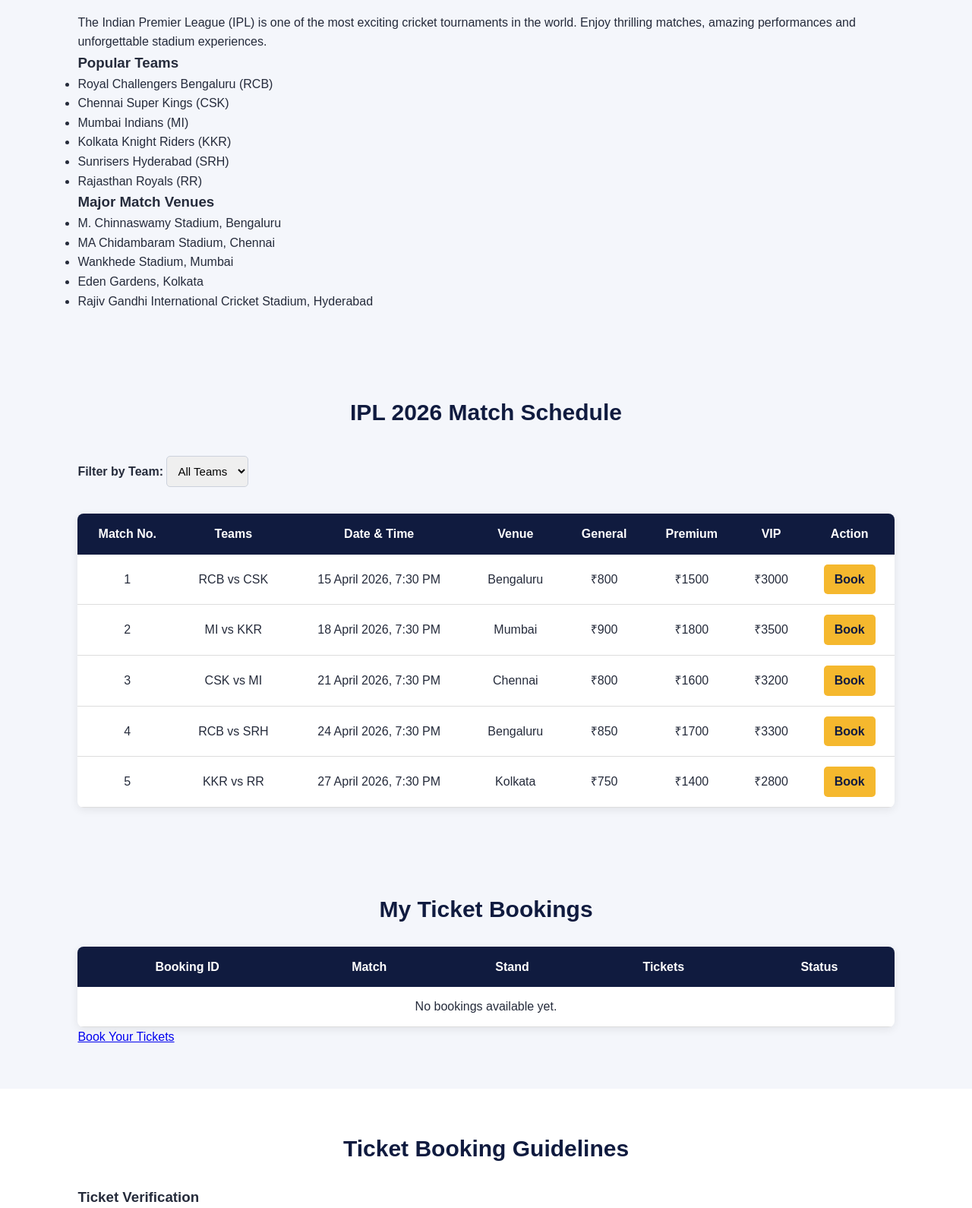
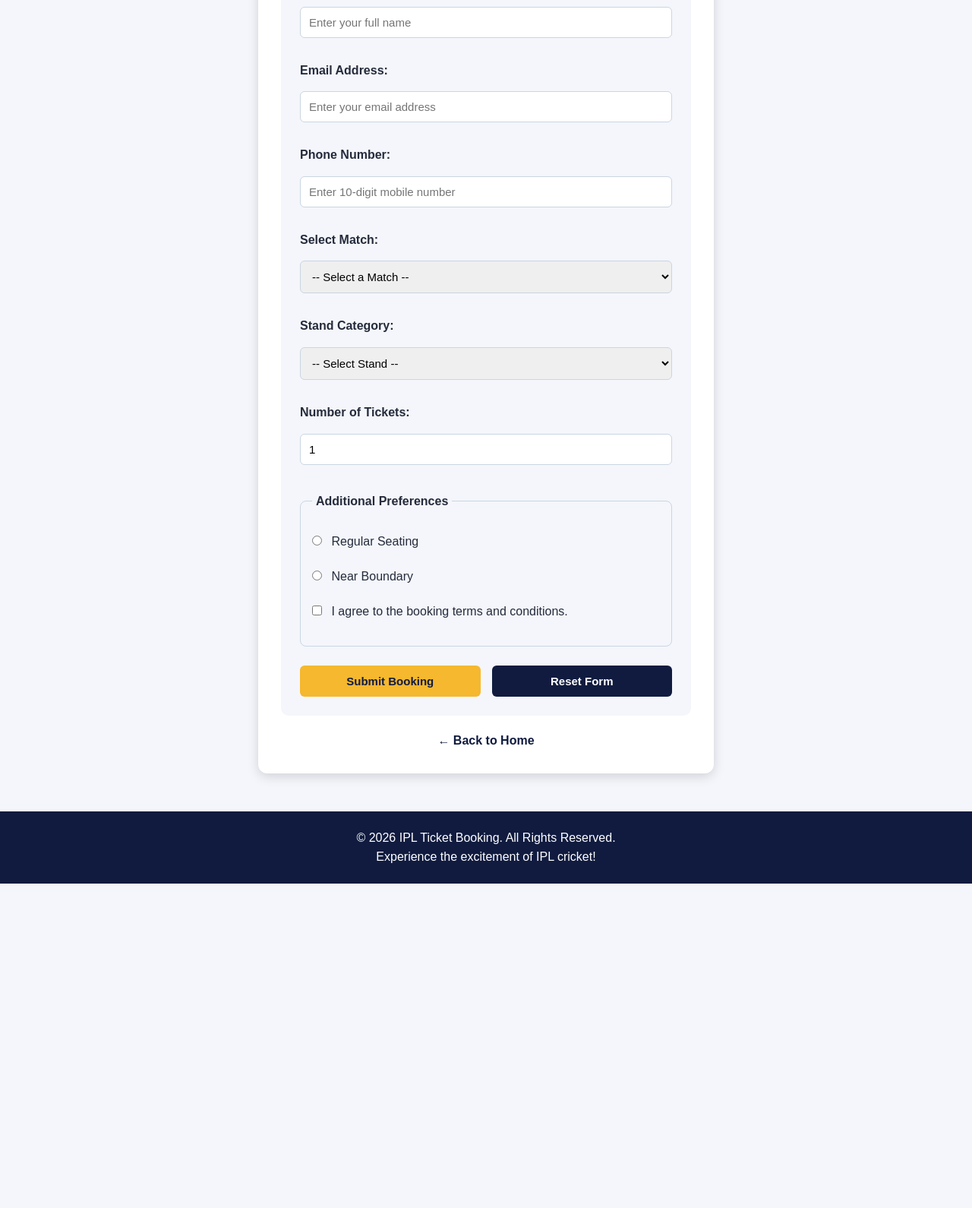
Before and after one commit to prarthana08prarthu/ipl-ticket-booking, a plain HTML site: page index.html in a window 1280 px wide. Shown: the part 311-1901 px from the top of the page at 76% size. After the commit the page ends 1474 px from the top, so only its background shows below. Drawn offline with Linux system fonts and the light colour scheme.

Commit message:
Complete IPL ticket booking website with HTML5 validation

```diff
--- a/index.html
+++ b/index.html
@@ -4,7 +4,7 @@
 <head>
     <meta charset="UTF-8">
     <meta name="viewport" content="width=device-width, initial-scale=1.0">
-    <title>IPL 2026 - Ticket Booking</title>
+    <title>IPL 2026 - Book Tickets</title>
     <link rel="stylesheet" href="styles.css">
 </head>
 <body>
@@ -17,195 +17,155 @@
             </div>
 
             <ul>
-                <li><a href="#matches">Matches</a></li>
+                <li><a href="index.html">Home</a></li>
+                <li><a href="index.html#matches">Matches</a></li>
                 <li><a href="booking.html">Book Ticket</a></li>
-                <li><a href="#bookings">My Bookings</a></li>
-                <li><a href="#guidelines">Guidelines</a></li>
+                <li><a href="index.html#guidelines">Guidelines</a></li>
             </ul>
         </nav>
     </header>
 
-    <!-- Hero Section -->
-    <section class="hero">
-        <h1>Experience The Stadium Energy Live!</h1>
-        <p>Be part of the excitement. Book your IPL 2026 tickets now!</p>
+    <!-- Booking Form -->
+    <main class="booking-container">
 
-        <a href="#matches" class="btn">View Schedule</a>
-        <a href="booking.html" class="btn">Book Ticket</a>
-    </section>
+        <h2>IPL Ticket Booking Form</h2>
 
-    <!-- About IPL Section -->
-    <section class="about">
-        <h2>About IPL 2026</h2>
+        <p>Fill in your details to book your IPL 2026 tickets.</p>
 
-        <p>
-            The Indian Premier League (IPL) is one of the most exciting
-            cricket tournaments in the world. Enjoy thrilling matches,
-            amazing performances and unforgettable stadium experiences.
-        </p>
+        <form action="#" method="get">
 
-        <h3>Popular Teams</h3>
-        <ul>
-            <li>Royal Challengers Bengaluru (RCB)</li>
-            <li>Chennai Super Kings (CSK)</li>
-            <li>Mumbai Indians (MI)</li>
-            <li>Kolkata Knight Riders (KKR)</li>
-            <li>Sunrisers Hyderabad (SRH)</li>
-            <li>Rajasthan Royals (RR)</li>
-        </ul>
+            <!-- Name -->
+            <label for="name">Full Name:</label>
 
-        <h3>Major Match Venues</h3>
-        <ul>
-            <li>M. Chinnaswamy Stadium, Bengaluru</li>
-            <li>MA Chidambaram Stadium, Chennai</li>
-            <li>Wankhede Stadium, Mumbai</li>
-            <li>Eden Gardens, Kolkata</li>
-            <li>Rajiv Gandhi International Cricket Stadium, Hyderabad</li>
-        </ul>
-    </section>
+            <input
+                type="text"
+                id="name"
+                name="name"
+                placeholder="Enter your full name"
+                minlength="3"
+                maxlength="50"
+                required
+            >
 
-    <!-- Matches Section -->
-    <section id="matches" class="matches">
-        <h2>IPL 2026 Match Schedule</h2>
+            <!-- Email -->
+            <label for="email">Email Address:</label>
 
-        <label for="teamFilter">Filter by Team:</label>
+            <input
+                type="email"
+                id="email"
+                name="email"
+                placeholder="Enter your email address"
+                required
+            >
 
-        <select id="teamFilter">
-            <option value="all">All Teams</option>
-            <option value="RCB">RCB</option>
-            <option value="CSK">CSK</option>
-            <option value="MI">MI</option>
-            <option value="KKR">KKR</option>
-            <option value="SRH">SRH</option>
-            <option value="RR">RR</option>
-        </select>
+            <!-- Phone -->
+            <label for="phone">Phone Number:</label>
 
-        <table>
-            <thead>
-                <tr>
-                    <th>Match No.</th>
-                    <th>Teams</th>
-                    <th>Date & Time</th>
-                    <th>Venue</th>
-                    <th>General</th>
-                    <th>Premium</th>
-                    <th>VIP</th>
-                    <th>Action</th>
-                </tr>
-            </thead>
+            <input
+                type="tel"
+                id="phone"
+                name="phone"
+                placeholder="Enter 10-digit mobile number"
+                pattern="[6-9][0-9]{9}"
+                minlength="10"
+                maxlength="10"
+                title="Enter a valid 10-digit Indian mobile number"
+                required
+            >
 
-            <tbody id="matchTable">
-                <tr>
-                    <td>1</td>
-                    <td>RCB vs CSK</td>
-                    <td>15 April 2026, 7:30 PM</td>
-                    <td>Bengaluru</td>
-                    <td>₹800</td>
-                    <td>₹1500</td>
-                    <td>₹3000</td>
-                    <td><a href="booking.html" class="btn">Book</a></td>
-                </tr>
+            <!-- Match Selection -->
+            <label for="match">Select Match:</label>
 
-                <tr>
-                    <td>2</td>
-                    <td>MI vs KKR</td>
-                    <td>18 April 2026, 7:30 PM</td>
-                    <td>Mumbai</td>
-                    <td>₹900</td>
-                    <td>₹1800</td>
-                    <td>₹3500</td>
-                    <td><a href="booking.html" class="btn">Book</a></td>
-                </tr>
+            <select id="match" name="match" required>
 
-                <tr>
-                    <td>3</td>
-                    <td>CSK vs MI</td>
-                    <td>21 April 2026, 7:30 PM</td>
-                    <td>Chennai</td>
-                    <td>₹800</td>
-                    <td>₹1600</td>
-                    <td>₹3200</td>
-                    <td><a href="booking.html" class="btn">Book</a></td>
-                </tr>
+                <option value="">-- Select a Match --</option>
 
-                <tr>
-                    <td>4</td>
-                    <td>RCB vs SRH</td>
-                    <td>24 April 2026, 7:30 PM</td>
-                    <td>Bengaluru</td>
-                    <td>₹850</td>
-                    <td>₹1700</td>
-                    <td>₹3300</td>
-                    <td><a href="booking.html" class="btn">Book</a></td>
-                </tr>
+                <option value="RCB vs CSK">RCB vs CSK</option>
+                <option value="MI vs KKR">MI vs KKR</option>
+                <option value="CSK vs MI">CSK vs MI</option>
+                <option value="RCB vs SRH">RCB vs SRH</option>
+                <option value="KKR vs RR">KKR vs RR</option>
 
-                <tr>
-                    <td>5</td>
-                    <td>KKR vs RR</td>
-                    <td>27 April 2026, 7:30 PM</td>
-                    <td>Kolkata</td>
-                    <td>₹750</td>
-                    <td>₹1400</td>
-                    <td>₹2800</td>
-                    <td><a href="booking.html" class="btn">Book</a></td>
-                </tr>
-            </tbody>
-        </table>
-    </section>
+            </select>
 
-    <!-- My Bookings Section -->
-    <section id="bookings" class="bookings">
-        <h2>My Ticket Bookings</h2>
+            <!-- Stand Category -->
+            <label for="stand">Stand Category:</label>
 
-        <table>
-            <thead>
-                <tr>
-                    <th>Booking ID</th>
-                    <th>Match</th>
-                    <th>Stand</th>
-                    <th>Tickets</th>
-                    <th>Status</th>
-                </tr>
-            </thead>
+            <select id="stand" name="stand" required>
 
-            <tbody>
-                <tr>
-                    <td colspan="5">No bookings available yet.</td>
-                </tr>
-            </tbody>
-        </table>
+                <option value="">-- Select Stand --</option>
 
-        <a href="booking.html" class="btn">Book Your Tickets</a>
-    </section>
+                <option value="General">General</option>
+                <option value="Premium">Premium</option>
+                <option value="VIP">VIP</option>
 
-    <!-- Guidelines Section -->
-    <section id="guidelines" class="guidelines">
-        <h2>Ticket Booking Guidelines</h2>
+            </select>
 
-        <div class="guideline-card">
-            <h3>Ticket Verification</h3>
-            <p>
-                Carry your original ticket or valid digital ticket
-                for verification at the stadium entrance.
-            </p>
+            <!-- Ticket Quantity -->
+            <label for="tickets">Number of Tickets:</label>
+
+            <input
+                type="number"
+                id="tickets"
+                name="tickets"
+                min="1"
+                max="10"
+                value="1"
+                required
+            >
+
+            <!-- Additional Preferences -->
+            <fieldset>
+
+                <legend>Additional Preferences</legend>
+
+                <label>
+                    <input
+                        type="radio"
+                        name="preference"
+                        value="Regular Seating"
+                        required
+                    >
+                    Regular Seating
+                </label>
+
+                <label>
+                    <input
+                        type="radio"
+                        name="preference"
+                        value="Near Boundary"
+                    >
+                    Near Boundary
+                </label>
+
+                <label>
+                    <input
+                        type="checkbox"
+                        name="terms"
+                        value="accepted"
+                        required
+                    >
+                    I agree to the booking terms and conditions.
+                </label>
+
+            </fieldset>
+
+            <!-- Buttons -->
+            <div class="booking-buttons">
+
+                <button type="submit">Submit Booking</button>
+
+                <button type="reset">Reset Form</button>
+
+            </div>
+
+        </form>
+
+        <div class="back-link">
+            <a href="index.html">← Back to Home</a>
         </div>
 
-        <div class="guideline-card">
-            <h3>ID Proof Requirement</h3>
-            <p>
-                Carry a valid government-issued identity proof
-                along with your ticket.
-            </p>
-        </div>
-
-        <div class="guideline-card">
-            <h3>Prohibited Items</h3>
-            <p>
-                Avoid carrying prohibited items such as outside food,
-                dangerous objects and restricted materials.
-            </p>
-        </div>
-    </section>
+    </main>
 
     <!-- Footer -->
     <footer>
@@ -213,28 +173,5 @@
         <p>Experience the excitement of IPL cricket!</p>
     </footer>
 
-    <!-- Team Filter JavaScript -->
-    <script>
-        const teamFilter = document.getElementById("teamFilter");
-        const matchRows = document.querySelectorAll("#matchTable tr");
-
-        teamFilter.addEventListener("change", function () {
-            const selectedTeam = this.value;
-
-            matchRows.forEach(function (row) {
-                const teams = row.cells[1].textContent;
-
-                if (
-                    selectedTeam === "all" ||
-                    teams.includes(selectedTeam)
-                ) {
-                    row.style.display = "";
-                } else {
-                    row.style.display = "none";
-                }
-            });
-        });
-    </script>
-
 </body>
 </html>
--- a/styles.css
+++ b/styles.css
@@ -1,4 +1,5 @@
 
+/* 1. CSS Variables */
 :root {
     --primary: #101b3f;
     --accent: #f5b82e;
@@ -55,7 +56,7 @@ nav {
     padding: 15px 8%;
 }
 
-nav h2 {
+nav .logo h2 {
     color: var(--accent);
 }
 
@@ -90,6 +91,7 @@ nav ul li a:hover {
 }
 
 #hero h1 {
+    color: var(--white);
     font-size: 42px;
     margin-bottom: 15px;
 }
@@ -99,7 +101,13 @@ nav ul li a:hover {
     margin-bottom: 25px;
 }
 
-#hero a {
+.hero-buttons {
+    display: flex;
+    justify-content: center;
+    flex-wrap: wrap;
+}
+
+.hero-buttons a {
     display: inline-block;
     background-color: var(--accent);
     color: var(--primary);
@@ -111,7 +119,7 @@ nav ul li a:hover {
     transition: 0.3s;
 }
 
-#hero a:hover {
+.hero-buttons a:hover {
     background-color: var(--white);
     transform: translateY(-3px);
 }
@@ -119,6 +127,10 @@ nav ul li a:hover {
 /* 5. About Section */
 #about {
     background-color: var(--white);
+}
+
+#about p {
+    margin-bottom: 20px;
 }
 
 #about h3 {
@@ -134,9 +146,16 @@ nav ul li a:hover {
     margin-bottom: 8px;
 }
 
-/* 6. Match Schedule Table */
+/* 6. Match Schedule */
 #matches {
     background-color: var(--background);
+}
+
+.filter-container {
+    display: flex;
+    align-items: center;
+    gap: 15px;
+    flex-wrap: wrap;
 }
 
 label {
@@ -178,7 +197,7 @@ tbody tr:hover {
     background-color: #fff4d8;
 }
 
-td a {
+.book-btn {
     display: inline-block;
     background-color: var(--accent);
     color: var(--primary);
@@ -186,81 +205,134 @@ td a {
     padding: 7px 14px;
     border-radius: 5px;
     font-weight: bold;
+    transition: 0.3s;
 }
 
-/* 7. Booking Section */
-#booking {
-    background-color: var(--white);
+.book-btn:hover {
+    background-color: var(--primary);
+    color: var(--white);
 }
 
-.booking-container {
-    display: flex;
-    justify-content: center;
-    align-items: flex-start;
-    gap: 35px;
-    flex-wrap: wrap;
-}
-
-form {
-    background-color: var(--background);
-    padding: 25px;
-    border-radius: 10px;
-    width: 55%;
-    min-width: 280px;
-    box-shadow: 0 3px 12px rgba(0, 0, 0, 0.08);
-}
-
-form label {
-    display: block;
-}
-
-form input,
-form select {
-    width: 100%;
-}
-
-form button {
-    background-color: var(--primary);
-    color: var(--white);
-    border: none;
-    padding: 13px 25px;
-    border-radius: 5px;
-    cursor: pointer;
-    font-size: 16px;
-    font-weight: bold;
-}
-
-form button:hover {
-    background-color: var(--accent);
-    color: var(--primary);
-}
-
-/* 8. Booking Summary Card */
-.summary-card {
-    background-color: var(--primary);
-    color: var(--white);
-    padding: 25px;
-    border-radius: 10px;
-    width: 30%;
-    min-width: 250px;
-    box-shadow: 0 4px 12px rgba(0, 0, 0, 0.15);
-}
-
-.summary-card h3 {
-    color: var(--accent);
-    margin-bottom: 15px;
-}
-
-.summary-card p {
-    margin-bottom: 12px;
-}
-
-/* 9. My Bookings */
+/* 7. My Bookings */
 #my-bookings {
     background-color: var(--background);
 }
 
-/* 10. Guidelines Cards */
+.center-button {
+    text-align: center;
+    margin-top: 25px;
+}
+
+/* 8. Booking Form Page */
+.booking-container {
+    max-width: 600px;
+    margin: 110px auto 50px;
+    padding: 30px;
+    background-color: var(--white);
+    color: var(--text);
+    border-radius: 12px;
+    box-shadow: 0 4px 15px rgba(0, 0, 0, 0.15);
+}
+
+.booking-container h2 {
+    text-align: center;
+    color: var(--primary);
+    margin-bottom: 10px;
+}
+
+.booking-container > p {
+    text-align: center;
+    margin-bottom: 25px;
+}
+
+.booking-container form {
+    width: 100%;
+    min-width: 0;
+    background-color: var(--background);
+    padding: 25px;
+    border-radius: 10px;
+}
+
+.booking-container form > label {
+    display: block;
+    margin-top: 15px;
+    margin-bottom: 7px;
+}
+
+.booking-container form input:not([type="radio"]):not([type="checkbox"]),
+.booking-container form select {
+    width: 100%;
+    padding: 11px;
+    border: 1px solid #cbd5e1;
+    border-radius: 6px;
+    box-sizing: border-box;
+}
+
+.booking-container fieldset {
+    margin-top: 20px;
+    padding: 15px;
+    border: 1px solid #cbd5e1;
+    border-radius: 8px;
+}
+
+.booking-container fieldset legend {
+    font-weight: bold;
+    padding: 0 5px;
+}
+
+.booking-container fieldset label {
+    display: block;
+    margin: 10px 0;
+    font-weight: normal;
+}
+
+.booking-container fieldset input {
+    margin-right: 8px;
+}
+
+.booking-buttons {
+    display: flex;
+    gap: 15px;
+    margin-top: 25px;
+}
+
+.booking-buttons button {
+    flex: 1;
+    padding: 12px;
+    border: none;
+    border-radius: 6px;
+    background-color: var(--accent);
+    color: var(--primary);
+    font-weight: bold;
+    cursor: pointer;
+    font-size: 15px;
+}
+
+.booking-buttons button[type="reset"] {
+    background-color: var(--primary);
+    color: var(--white);
+}
+
+.booking-buttons button:hover {
+    opacity: 0.85;
+}
+
+.back-link {
+    text-align: center;
+    margin-top: 20px;
+}
+
+.back-link a {
+    color: var(--primary);
+    text-decoration: none;
+    font-weight: bold;
+}
+
+.back-link a:hover {
+    color: #d97706;
+}
+
+/* 9. Guidelines Cards */
 #guidelines {
     background-color: var(--white);
 }
@@ -287,7 +359,7 @@ form button:hover {
     margin-bottom: 12px;
 }
 
-/* 11. Footer */
+/* 10. Footer */
 footer {
     background-color: var(--primary);
     color: var(--white);
@@ -295,8 +367,9 @@ footer {
     padding: 22px;
 }
 
-/* 12. Responsive Design */
+/* 11. Responsive Design */
 @media (max-width: 768px) {
+
     nav {
         flex-direction: column;
         gap: 12px;
@@ -309,7 +382,7 @@ footer {
     }
 
     #hero {
-        margin-top: 110px;
+        margin-top: 120px;
         padding: 50px 20px;
     }
 
@@ -321,9 +394,18 @@ footer {
         padding: 40px 5%;
     }
 
-    form,
-    .summary-card {
-        width: 100%;
+    .booking-container {
+        width: 92%;
+        padding: 20px;
+        margin-top: 150px;
+    }
+
+    .booking-container form {
+        padding: 18px;
+    }
+
+    .booking-buttons {
+        flex-direction: column;
     }
 
     table {
@@ -331,80 +413,8 @@ footer {
         overflow-x: auto;
         white-space: nowrap;
     }
+
+    .guidelines-container {
+        flex-direction: column;
+    }
 }
-
-/* Activity 3 - Ticket Booking Form */
-
-.booking-container {
-    max-width: 600px;
-    margin: 50px auto;
-    padding: 30px;
-    background: #ffffff;
-    color: #172554;
-    border-radius: 12px;
-    box-shadow: 0 4px 15px rgba(0, 0, 0, 0.15);
-}
-
-.booking-container h2 {
-    text-align: center;
-    color: #d97706;
-    margin-bottom: 10px;
-}
-
-.booking-container p {
-    text-align: center;
-    margin-bottom: 25px;
-}
-
-.booking-container form > label {
-    display: block;
-    margin-top: 15px;
-    margin-bottom: 7px;
-    font-weight: bold;
-}
-
-.booking-container input:not([type="radio"]):not([type="checkbox"]),
-.booking-container select {
-    width: 100%;
-    padding: 11px;
-    border: 1px solid #cbd5e1;
-    border-radius: 6px;
-    box-sizing: border-box;
-}
-
-.booking-container fieldset {
-    margin-top: 20px;
-    padding: 15px;
-    border: 1px solid #cbd5e1;
-    border-radius: 8px;
-}
-
-.booking-container fieldset label {
-    display: block;
-    margin: 10px 0;
-}
-
-.booking-buttons {
-    display: flex;
-    gap: 15px;
-    margin-top: 25px;
-}
-
-.booking-buttons button {
-    flex: 1;
-    padding: 12px;
-    border: none;
-    border-radius: 6px;
-    background: #d97706;
-    color: white;
-    font-weight: bold;
-    cursor: pointer;
-}
-
-.booking-buttons button[type="reset"] {
-    background: #172554;
-}
-
-.booking-buttons button:hover {
-    opacity: 0.85;
-}
```
